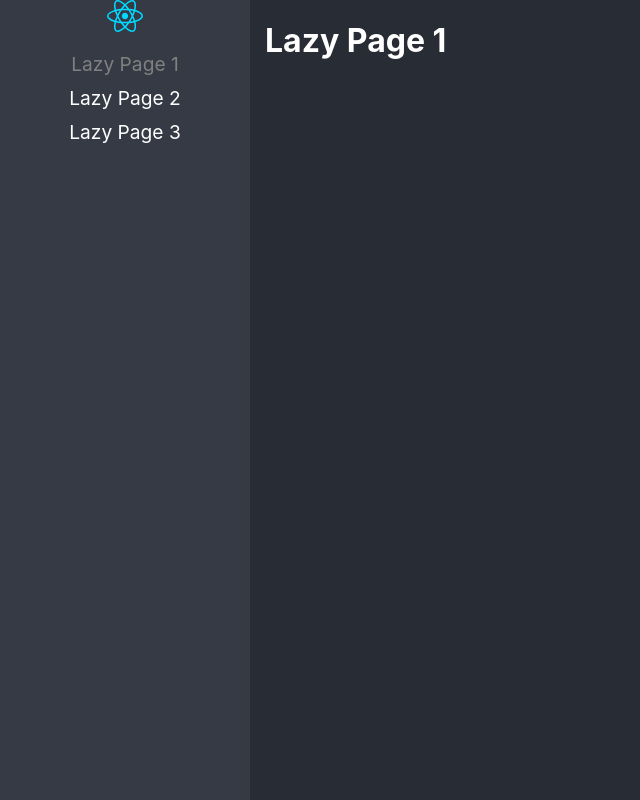
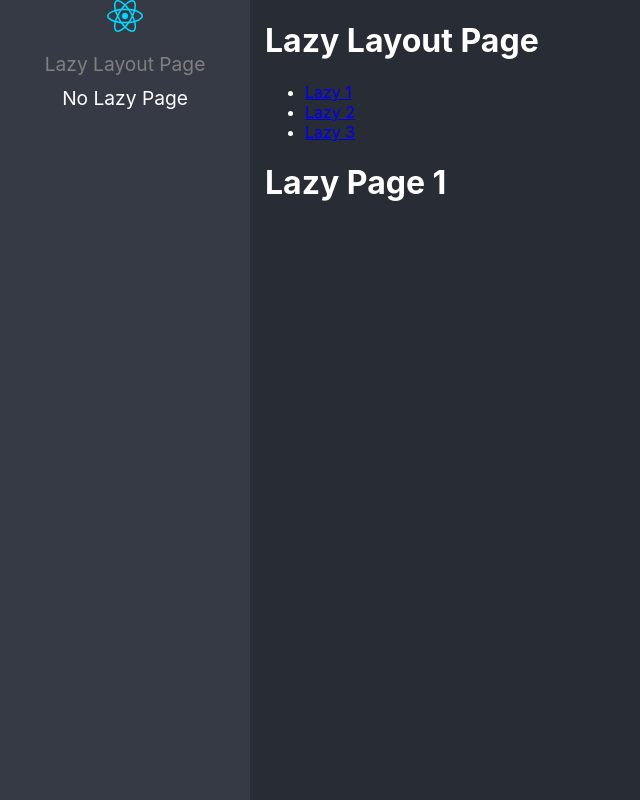
Before and after one commit to DarwinRuiz/react-adv, a React (Vite) app: page /lazyload/lazy1 in a window 1280 px wide. Before the commit this address led to /lazy1. Shown: the whole page, without its empty margins (0-640 px from the left). Built offline with nearby package versions, Linux system fonts and the light colour scheme.

Commit message:
Added nested routes

```diff
--- /dev/null
+++ b/src/01-lazyload/layout/LazyLayout.tsx
@@ -0,0 +1,35 @@
+import { Navigate, NavLink, Route, Routes } from "react-router-dom";
+import LazyPage1 from "../pages/LazyPage1";
+import LazyPage2 from "../pages/LazyPage2";
+import LazyPage3 from "../pages/LazyPage3";
+
+export const LazyLayout = () => {
+    return (
+        <div>
+            <h1>Lazy Layout Page</h1>
+
+            <ul>
+                <li>
+                    <NavLink to="lazy1">Lazy 1</NavLink>
+                </li>
+                <li>
+                    <NavLink to="lazy2">Lazy 2</NavLink>
+                </li>
+                <li>
+                    <NavLink to="lazy3">Lazy 3</NavLink>
+                </li>
+            </ul>
+
+            <Routes>
+                <Route path="lazy1" element={<LazyPage1 />} />
+                <Route path="lazy2" element={<LazyPage2 />} />
+                <Route path="lazy3" element={<LazyPage3 />} />
+
+                <Route path="*" element={<Navigate to="lazy1" replace />} />
+            </Routes>
+        </div>
+    )
+}
+
+
+export default LazyLayout;
--- /dev/null
+++ b/src/01-lazyload/pages/NoLazy.tsx
@@ -0,0 +1,6 @@
+
+export const NoLazy = () => {
+    return (
+        <h1>No Lazyload component</h1>
+    )
+}
--- a/src/routes/routes.ts
+++ b/src/routes/routes.ts
@@ -1,4 +1,5 @@
 import { lazy, LazyExoticComponent } from "react";
+import { NoLazy } from "../01-lazyload/pages/NoLazy";
 
 
 type JSXComponent = () => JSX.Element;
@@ -10,27 +11,19 @@
     name: string;
 }
 
-const lazy1 = lazy(() => import(/* WebpackChunkName: "LazyPage1" */'../01-lazyload/pages/LazyPage1'));
-const lazy2 = lazy(() => import(/* WebpackChunkName: "LazyPage2" */'../01-lazyload/pages/LazyPage2'));
-const lazy3 = lazy(() => import(/* WebpackChunkName: "LazyPage3" */'../01-lazyload/pages/LazyPage3'));
+const lazyLayout = lazy(() => import(/* WebpackChunkName: "LazyLayout" */'../01-lazyload/layout/LazyLayout'));
 
 export const routes: Route[] = [
     {
-        to: '/lazy1',
-        path: 'lazy1',
-        Component: lazy1,
-        name: 'Lazy Page 1'
+        path: '/lazyload/*',
+        to: '/lazyload/',
+        Component: lazyLayout,
+        name: 'Lazy Layout Page'
     },
     {
-        to: '/lazy2',
-        path: 'lazy2',
-        Component: lazy2,
-        name: 'Lazy Page 2'
-    },
-    {
-        to: '/lazy3',
-        path: 'lazy3',
-        Component: lazy3,
-        name: 'Lazy Page 3'
+        to: '/no-lazy',
+        path: 'no-lazy',
+        Component: NoLazy,
+        name: 'No Lazy Page'
     }
 ]
```
